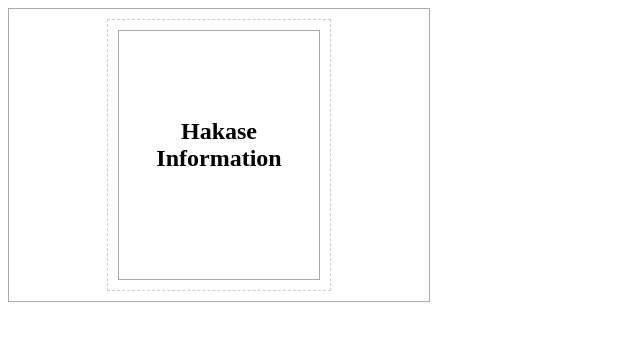
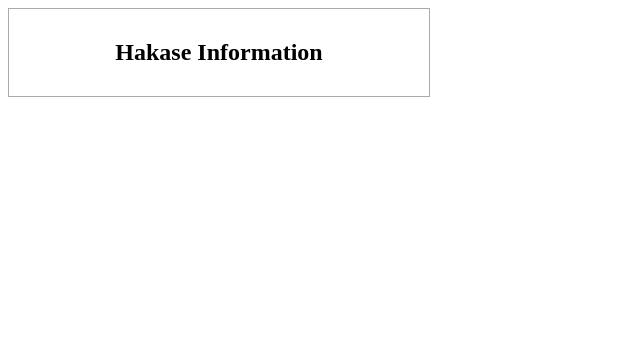
Before and after one commit to Hamachii/HakaseInfo.github.io, a plain HTML site: page index.html in a window 1280 px wide. Shown: the whole page, without its empty margins (0-640 px from the left). Drawn offline with Linux system fonts and the light colour scheme.

Commit message:
Update index.html

```diff
--- a/index.html
+++ b/index.html
@@ -1,8 +1,4 @@
 <link rel="stylesheet" href="css/index.css">
 <div class="parent">
-  <div class="inner">
-    <div class="tablecell">
-      <h2>Hakase Information</h2>
-    </div>
-  </div>
+  <div class="item"><h2>Hakase Information</h2></div>
 </div>
```
